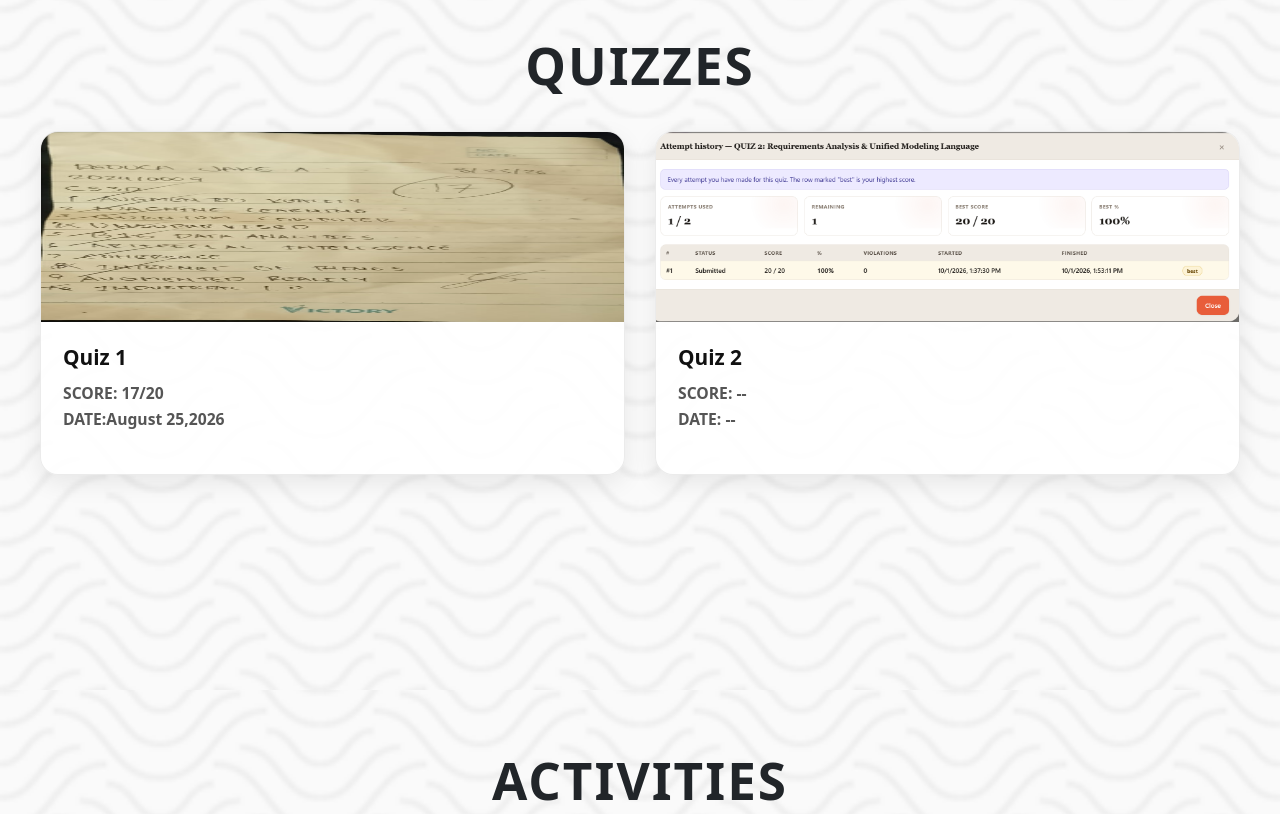
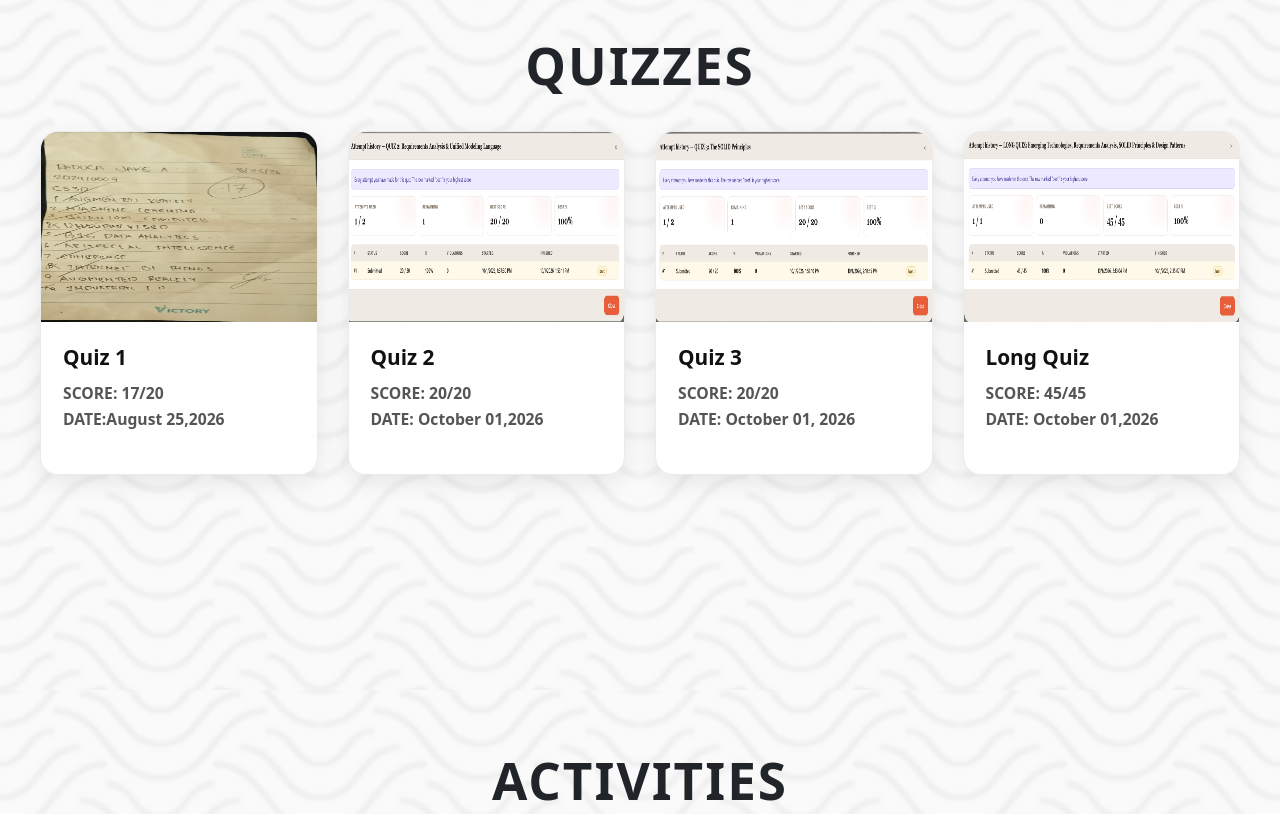
Before and after one commit to jakethedev/my-portfolio, a plain HTML site: page index.html in a window 1280 px wide. Shown: the part 1540-2354 px from the top of the page. Drawn offline with nearby package versions, Linux system fonts and the light colour scheme.

Commit message:
Update index.html

```diff
--- a/index.html
+++ b/index.html
@@ -7,7 +7,7 @@
     <meta name="viewport" content="width=device-width, initial-scale=1.0">
 
     <!-- Bootstrap -->
-    <link href="https://cdn.jsdelivr.net/npm/bootstrap@5.3.3/dist/css/bootstrap.min.css" rel="stylesheet">
+    <link rel="stylesheet" href="css/bootstrap.min.css">
 
     <!-- Custom CSS -->
     <link rel="stylesheet" href="style.css">
@@ -164,8 +164,39 @@
                 <h5>Quiz 2</h5>
 
                 <p>
-                    <strong>SCORE: --</strong><br>
-                    <strong>DATE: --</strong><br>
+                    <strong>SCORE: 20/20</strong><br>
+                    <strong>DATE: October 01,2026</strong><br>
+                </p>
+            </div>
+        </div>
+
+
+        <div class="portfolio-card">
+            <div class="card-image">
+                <img src="quiz3.png" alt="Quiz 3">
+            </div>
+
+            <div class="card-content">
+                <h5>Quiz 3</h5>
+
+                <p>
+                    <strong>SCORE: 20/20</strong><br>
+                    <strong>DATE: October 01, 2026</strong><br>
+                </p>
+            </div>
+        </div>
+
+        <div class="portfolio-card">
+            <div class="card-image">
+                <img src="longQuiz.png" alt="Long Quiz">
+            </div>
+
+            <div class="card-content">
+                <h5>Long Quiz</h5>
+
+                <p>
+                    <strong>SCORE: 45/45</strong><br>
+                    <strong>DATE: October 01,2026</strong><br>
                 </p>
             </div>
         </div>
@@ -222,15 +253,15 @@
 
         <div class="portfolio-card">
             <div class="card-image">
-                <img src="exam1.png" alt="Exam 1">
+                <img src="midterm.jpg" alt="Exam 1">
             </div>
 
             <div class="card-content">
-                <h5>Exam 1</h5>
+                <h5>Midterm Exam</h5>
 
                 <p>
-                    <strong>SCORE: --</strong><br>
-                    <strong>DATE: --</strong><br>
+                    <strong>SCORE: 70/70</strong><br>
+                    <strong>DATE: October 06,2026</strong><br>
                 </p>
 
 
@@ -258,8 +289,10 @@
 
 
     <!-- Bootstrap JavaScript -->
-   <script src="https://cdn.jsdelivr.net/npm/bootstrap@5.3.3/dist/js/bootstrap.bundle.min.js"></script>
-    <footer class="footer">
+    <script src="js/bootstrap.bundle.min.js"></script>
+
+</body>
+<footer class="footer">
     <div class="container text-center">
         <p class="mb-0">
             © 2026 Jake Reduca
@@ -267,7 +300,4 @@
     </div>
 </footer>
 
-</body>
-
-
 </html>
```
